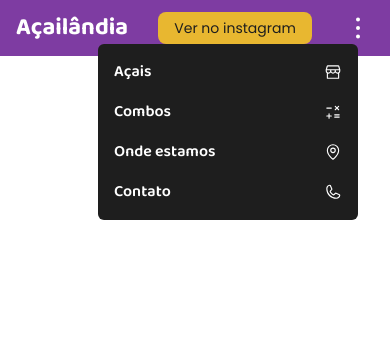
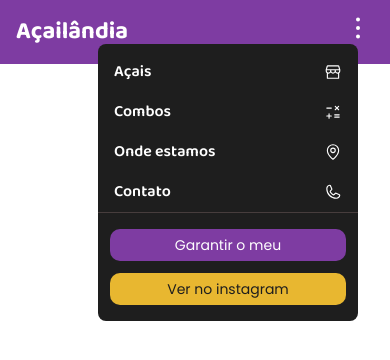
Before and after one commit to Kaique790/acailandia-landing, a Next.js app: page / in a window 390 px wide. Both pictures are taken after a click on the button "Abrir menu de navegação". Shown: the top 360 px of the page. Built offline with nearby package versions, Linux system fonts and the light colour scheme.

Commit message:
feat: add responsive nabar

```diff
--- a/package.json
+++ b/package.json
@@ -14,11 +14,13 @@
     "@radix-ui/react-slot": "^1.2.3",
     "class-variance-authority": "^0.7.1",
     "clsx": "^2.1.1",
+    "embla-carousel-react": "^8.6.0",
     "next": "15.5.3",
     "radix-ui": "^1.4.3",
     "react": "19.1.0",
     "react-dom": "19.1.0",
-    "tailwind-merge": "^3.3.1"
+    "tailwind-merge": "^3.3.1",
+    "tailwindcss-animate": "^1.0.7"
   },
   "devDependencies": {
     "@eslint/eslintrc": "^3",
--- a/pnpm-workspace.yaml
+++ /dev/null
@@ -1,4 +0,0 @@
-ignoredBuiltDependencies:
-  - '@tailwindcss/oxide'
-  - sharp
-  - unrs-resolver
--- a/src/app/globals.css
+++ b/src/app/globals.css
@@ -1,8 +1,42 @@
 @import "tailwindcss";
+
+@custom-variant dark (&:is(.dark *));
 
 :root {
   --font-poppins: var(--font-poppins);
   --font-baloo: var(--font-baloo);
+  --radius: 0.625rem;
+  --background: oklch(1 0 0);
+  --foreground: oklch(0.145 0 0);
+  --card: oklch(1 0 0);
+  --card-foreground: oklch(0.145 0 0);
+  --popover: oklch(1 0 0);
+  --popover-foreground: oklch(0.145 0 0);
+  --primary: oklch(0.205 0 0);
+  --primary-foreground: oklch(0.985 0 0);
+  --secondary: oklch(0.97 0 0);
+  --secondary-foreground: oklch(0.205 0 0);
+  --muted: oklch(0.97 0 0);
+  --muted-foreground: oklch(0.556 0 0);
+  --accent: oklch(0.97 0 0);
+  --accent-foreground: oklch(0.205 0 0);
+  --destructive: oklch(0.577 0.245 27.325);
+  --border: oklch(0.922 0 0);
+  --input: oklch(0.922 0 0);
+  --ring: oklch(0.708 0 0);
+  --chart-1: oklch(0.646 0.222 41.116);
+  --chart-2: oklch(0.6 0.118 184.704);
+  --chart-3: oklch(0.398 0.07 227.392);
+  --chart-4: oklch(0.828 0.189 84.429);
+  --chart-5: oklch(0.769 0.188 70.08);
+  --sidebar: oklch(0.985 0 0);
+  --sidebar-foreground: oklch(0.145 0 0);
+  --sidebar-primary: oklch(0.205 0 0);
+  --sidebar-primary-foreground: oklch(0.985 0 0);
+  --sidebar-accent: oklch(0.97 0 0);
+  --sidebar-accent-foreground: oklch(0.205 0 0);
+  --sidebar-border: oklch(0.922 0 0);
+  --sidebar-ring: oklch(0.708 0 0);
 }
 
 @theme inline {
@@ -17,10 +51,80 @@
 
   --color-light-2: #c5bde4;
   --color-dark-2: #473d3d;
+  --color-sidebar-ring: var(--sidebar-ring);
+  --color-sidebar-border: var(--sidebar-border);
+  --color-sidebar-accent-foreground: var(--sidebar-accent-foreground);
+  --color-sidebar-accent: var(--sidebar-accent);
+  --color-sidebar-primary-foreground: var(--sidebar-primary-foreground);
+  --color-sidebar-primary: var(--sidebar-primary);
+  --color-sidebar-foreground: var(--sidebar-foreground);
+  --color-sidebar: var(--sidebar);
+  --color-chart-5: var(--chart-5);
+  --color-chart-4: var(--chart-4);
+  --color-chart-3: var(--chart-3);
+  --color-chart-2: var(--chart-2);
+  --color-chart-1: var(--chart-1);
+  --color-ring: var(--ring);
+  --color-input: var(--input);
+  --color-border: var(--border);
+  --color-destructive: var(--destructive);
+  --color-accent-foreground: var(--accent-foreground);
+  --color-accent: var(--accent);
+  --color-muted-foreground: var(--muted-foreground);
+  --color-muted: var(--muted);
+  --color-secondary-foreground: var(--secondary-foreground);
+  --color-primary-foreground: var(--primary-foreground);
+  --color-popover-foreground: var(--popover-foreground);
+  --color-popover: var(--popover);
+  --color-card-foreground: var(--card-foreground);
+  --color-card: var(--card);
+  --color-foreground: var(--foreground);
+  --color-background: var(--background);
+  --radius-sm: calc(var(--radius) - 4px);
+  --radius-md: calc(var(--radius) - 2px);
+  --radius-lg: var(--radius);
+  --radius-xl: calc(var(--radius) + 4px);
 }
 
-@media (prefers-color-scheme: dark) {
+.dark {
+  --background: oklch(0.145 0 0);
+  --foreground: oklch(0.985 0 0);
+  --card: oklch(0.205 0 0);
+  --card-foreground: oklch(0.985 0 0);
+  --popover: oklch(0.205 0 0);
+  --popover-foreground: oklch(0.985 0 0);
+  --primary: oklch(0.922 0 0);
+  --primary-foreground: oklch(0.205 0 0);
+  --secondary: oklch(0.269 0 0);
+  --secondary-foreground: oklch(0.985 0 0);
+  --muted: oklch(0.269 0 0);
+  --muted-foreground: oklch(0.708 0 0);
+  --accent: oklch(0.269 0 0);
+  --accent-foreground: oklch(0.985 0 0);
+  --destructive: oklch(0.704 0.191 22.216);
+  --border: oklch(1 0 0 / 10%);
+  --input: oklch(1 0 0 / 15%);
+  --ring: oklch(0.556 0 0);
+  --chart-1: oklch(0.488 0.243 264.376);
+  --chart-2: oklch(0.696 0.17 162.48);
+  --chart-3: oklch(0.769 0.188 70.08);
+  --chart-4: oklch(0.627 0.265 303.9);
+  --chart-5: oklch(0.645 0.246 16.439);
+  --sidebar: oklch(0.205 0 0);
+  --sidebar-foreground: oklch(0.985 0 0);
+  --sidebar-primary: oklch(0.488 0.243 264.376);
+  --sidebar-primary-foreground: oklch(0.985 0 0);
+  --sidebar-accent: oklch(0.269 0 0);
+  --sidebar-accent-foreground: oklch(0.985 0 0);
+  --sidebar-border: oklch(1 0 0 / 10%);
+  --sidebar-ring: oklch(0.556 0 0);
 }
 
-body {
+@layer base {
+  * {
+    @apply border-border outline-ring/50;
+  }
+  body {
+    @apply bg-background text-foreground;
+  }
 }
--- a/src/components/dropdown-navbar.tsx
+++ b/src/components/dropdown-navbar.tsx
@@ -13,8 +13,12 @@ import {
   DropdownMenuPortal,
   DropdownMenuTrigger,
 } from "@radix-ui/react-dropdown-menu";
+import { Button } from "./ui/button";
+import { useState } from "react";
 
 export function DropDownNavbar() {
+  const [open, setOpen] = useState(false);
+
   return (
     <DropdownMenu>
       <DropdownMenuTrigger asChild>
@@ -23,7 +27,7 @@ export function DropDownNavbar() {
           <span className="sr-only">Abrir menu de navegação</span>
         </button>
       </DropdownMenuTrigger>
-      <DropdownMenuContent className="bg-dark fixed right-0 w-[260px] rounded-md py-2">
+      <DropdownMenuContent className="bg-dark fixed right-0 z-1 w-[260px] rounded-md py-2 pb-4">
         <a
           href="#nossos-acais"
           className="hover:bg-dark-2 flex min-w-full items-center justify-between px-4 py-2 font-semibold"
@@ -52,6 +56,25 @@ export function DropDownNavbar() {
           Contato
           <PhoneIcon size={18} />
         </a>
+
+        <div className="bg-dark-2 mb-4 h-px w-full" />
+
+        <div className="w-full space-y-3 px-3">
+          <Button className="border-light w-full font-normal sm:hidden" asChild>
+            <a href="" target="_blank">
+              Garantir o meu
+            </a>
+          </Button>
+          <Button
+            variant={"secondary"}
+            className="w-full font-normal sm:hidden"
+            asChild
+          >
+            <a href="" target="_blank">
+              Ver no instagram
+            </a>
+          </Button>
+        </div>
       </DropdownMenuContent>
     </DropdownMenu>
   );
--- a/src/components/header.tsx
+++ b/src/components/header.tsx
@@ -18,7 +18,11 @@ export function Header() {
               Garantir o meu
             </a>
           </Button>
-          <Button variant={"secondary"} className="font-normal" asChild>
+          <Button
+            variant={"secondary"}
+            className="hidden font-normal sm:block"
+            asChild
+          >
             <a href="" target="_blank">
               Ver no instagram
             </a>
--- a/src/components/navbar.tsx
+++ b/src/components/navbar.tsx
@@ -2,29 +2,29 @@ import { DropDownNavbar } from "./dropdown-navbar";
 
 export function Navbar() {
   return (
-    <nav className="flex">
+    <nav>
       <ul className="text-light-2 hidden gap-3 font-semibold md:flex">
         <li>
           <a
             className="hover:bg-dark-2/40 rounded-md px-2"
-            href=""
+            href="#nossos-acais"
             target="_blank"
           >
             Açais
           </a>
         </li>
         <li>
-          <a className="hover:bg-dark-2/40 rounded-md px-2" href="">
+          <a href="#combos" className="hover:bg-dark-2/40 rounded-md px-2">
             Combos
           </a>
         </li>
         <li>
-          <a className="hover:bg-dark-2/40 rounded-md px-2" href="">
+          <a href="#localizacao" className="hover:bg-dark-2/40 rounded-md px-2">
             Onde estamos
           </a>
         </li>
         <li>
-          <a className="hover:bg-dark-2/40 rounded-md px-2" href="">
+          <a href="#contato" className="hover:bg-dark-2/40 rounded-md px-2">
             Contato
           </a>
         </li>
```
Also changed, not shown: components.json (added), 2 other files (tests, documents, lock files or other folders).
